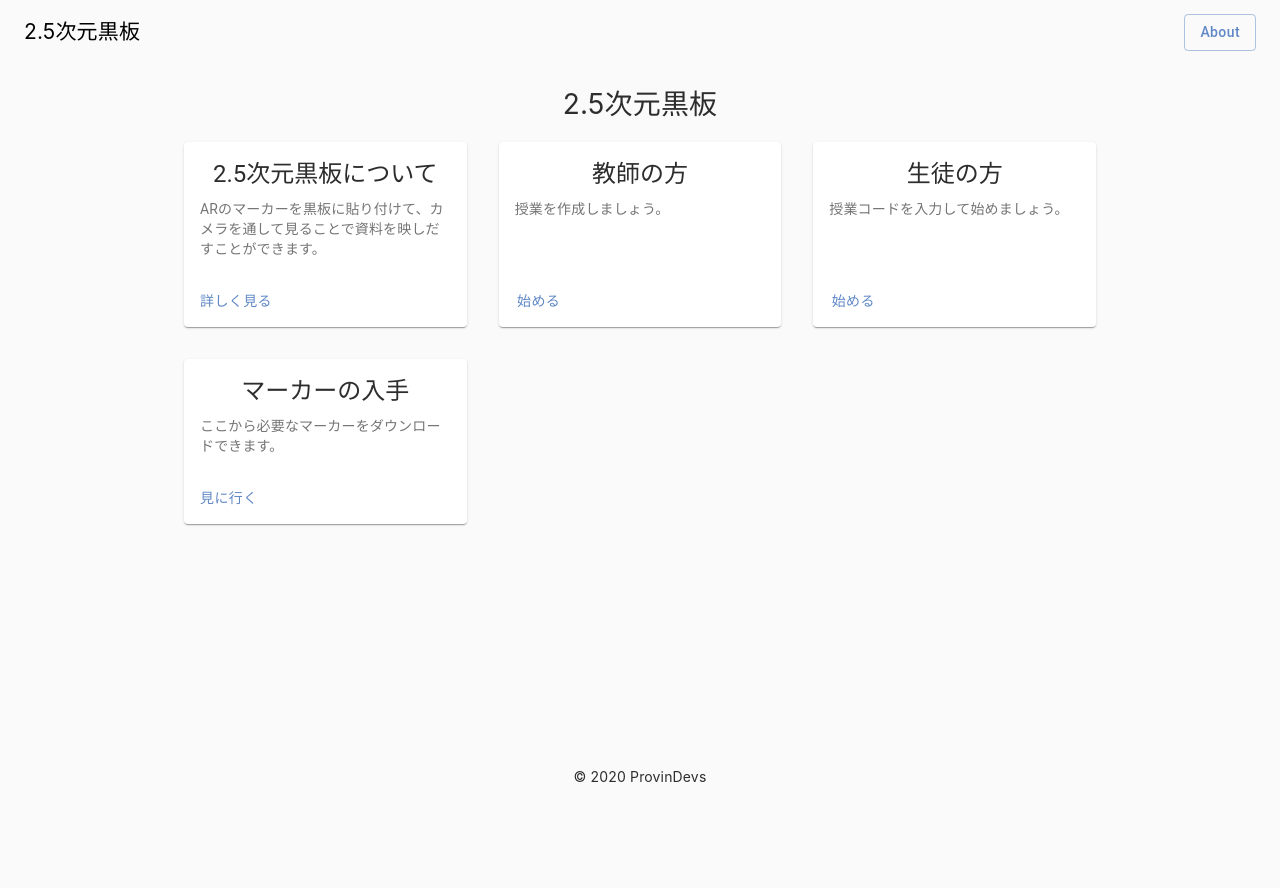
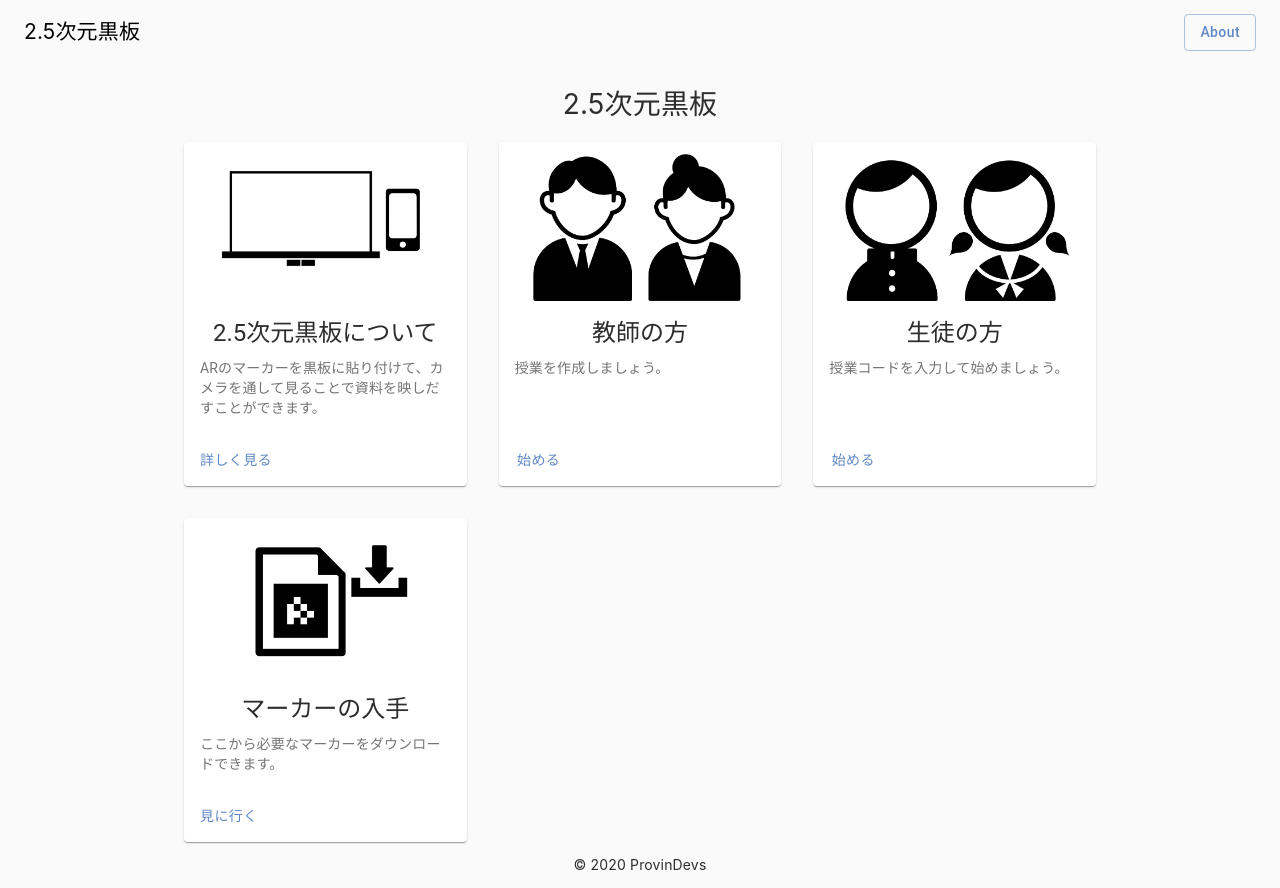
Before and after one commit to ProvinDevs/2020vol1-frontend, a React app: page / in a window 1280 px wide. Before the commit the page ends 800 px from the top, so only its background shows below. Built offline with nearby package versions, Linux system fonts and the light colour scheme; no server answers; a web font is replaced by a local one.

Commit message:
画像がでるようにした

```diff
--- a/src/pages/Home.tsx
+++ b/src/pages/Home.tsx
@@ -8,6 +8,7 @@ import {
   CardContent,
   Typography,
   Button,
+  CardMedia,
 } from "@material-ui/core";
 
 import Header, { HeaderProps } from "../components/common/Header";
@@ -15,11 +16,17 @@ import PageContainer from "../components/common/Container";
 
 import styles from "../scss/pages/home.scss";
 
+import SumahoImage from "../images/sumaho_image.png";
+import SenseiImage from "../images/sensei_image.png";
+import SeitoImage from "../images/seito_image.png";
+import DownladImage from "../images/download_image.png";
+
 type menuContentsType = {
   title: string;
   contents: string;
   linkText: string;
   link: string;
+  image: string;
 };
 
 const headerProps: HeaderProps = {
@@ -34,29 +41,34 @@ const menuContents: menuContentsType[] = [
       "ARのマーカーを黒板に貼り付けて、カメラを通して見ることで資料を映しだすことができます。",
     linkText: "詳しく見る",
     link: "/about",
+    image: SumahoImage,
   },
   {
     title: "教師の方",
     contents: "授業を作成しましょう。",
     linkText: "始める",
     link: "/teacher",
+    image: SenseiImage,
   },
   {
     title: "生徒の方",
     contents: "授業コードを入力して始めましょう。",
     linkText: "始める",
     link: "/student/join",
+    image: SeitoImage,
   },
   {
     title: "マーカーの入手",
     contents: "ここから必要なマーカーをダウンロードできます。",
     linkText: "見に行く",
     link: "/download",
+    image: DownladImage,
   },
 ];
 
 const HomeCard: FC<menuContentsType> = (menu) => (
   <Card className={styles.homeMenu}>
+    <CardMedia component="img" image={menu.image} title={`${menu.title}のイメージ`} />
     <CardContent>
       <Typography gutterBottom variant="h5" component="h2" className={styles.homeTitle}>
         {menu.title}
```
